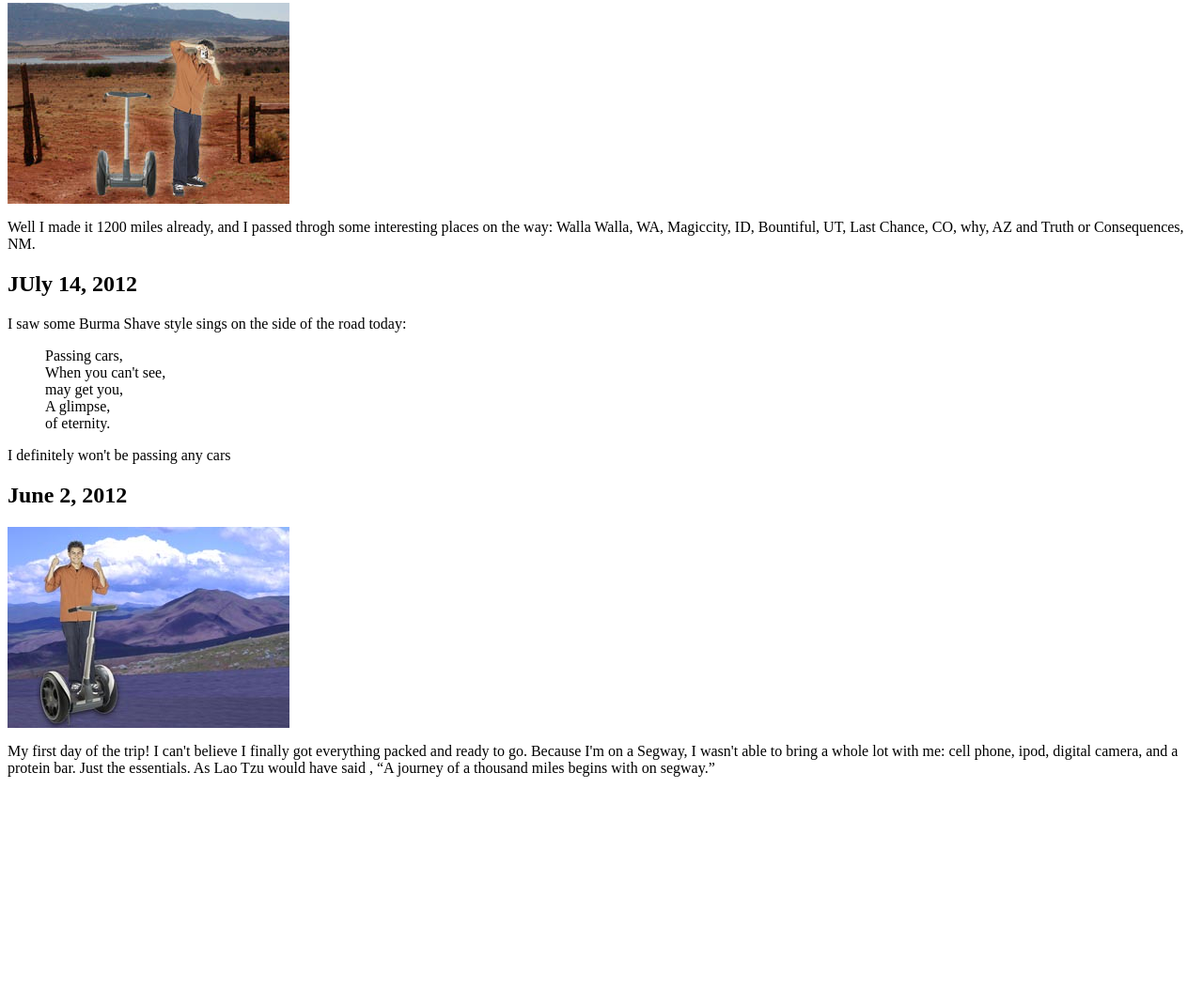
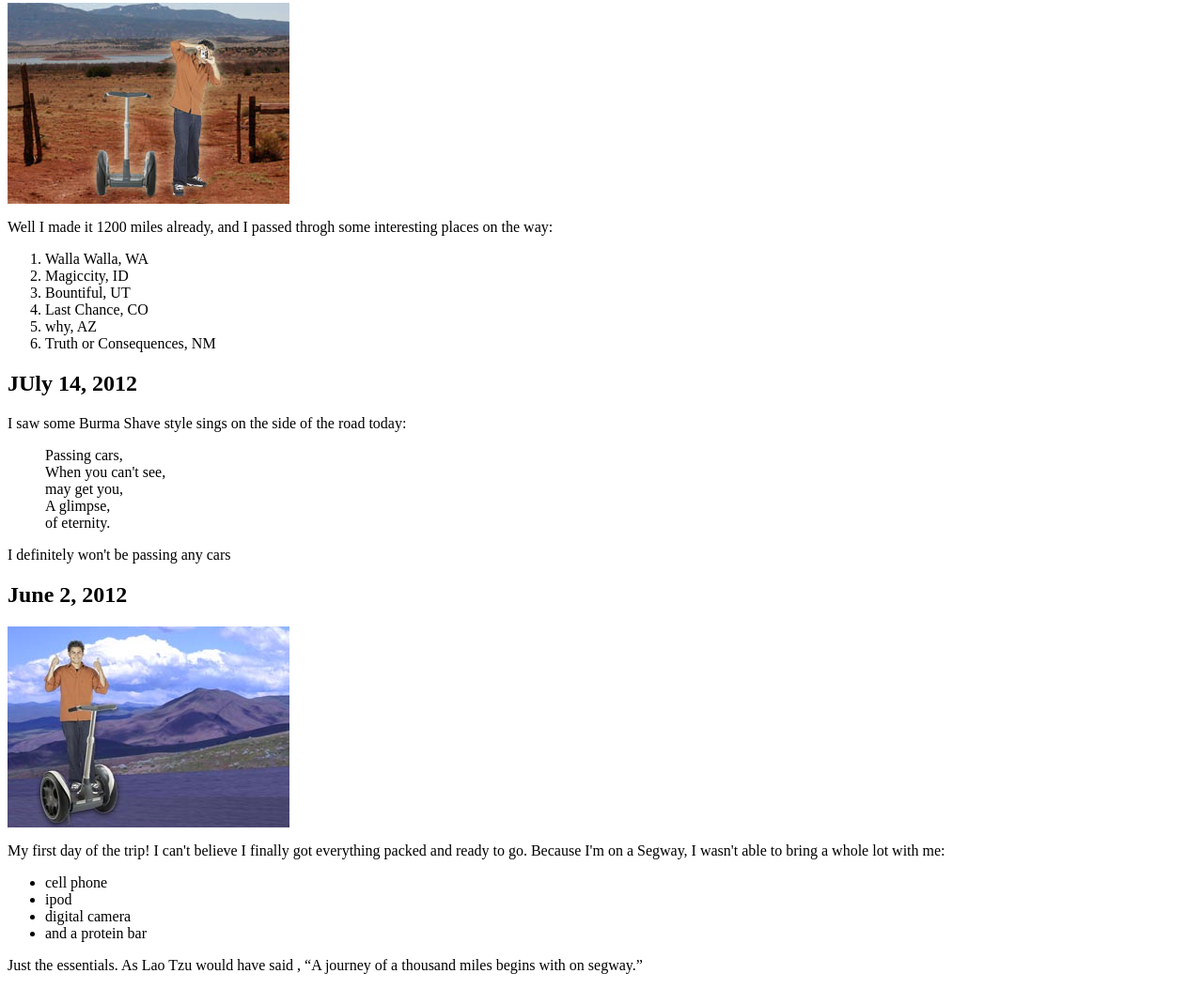
Before and after one commit to pinheiroronald/usando-a-cabeca, a plain HTML site: page cap3_segway/index.html in a window 1280 px wide. Shown: the part 148-1201 px from the top of the page at 94% size. Before the commit the page ends 991 px from the top, so only its background shows below. Drawn offline with Linux system fonts and the light colour scheme.

Commit message:
adicionando listas

```diff
--- a/cap3_segway/index.html
+++ b/cap3_segway/index.html
@@ -11,9 +11,16 @@
       <h2>August 20, 2012</h2>
       <img src="imagens/segway2.jpg">
       <p>
-         Well I made it 1200 miles already, and I passed throgh some interesting places on the way: Walla Walla, WA, Magiccity, ID, Bountiful, UT, Last Chance, CO, why, AZ and Truth or Consequences, NM.
+         Well I made it 1200 miles already, and I passed throgh some interesting places on the way:
      </p>
-
+     <ol>
+      <li>Walla Walla, WA</li>
+      <li>Magiccity, ID</li>
+      <li>Bountiful, UT</li>
+      <li>Last Chance, CO</li>
+      <li>why, AZ</li>
+      <li>Truth or Consequences, NM</li>
+      </ol>
       <h2>JUly 14, 2012</h2>
       <p>
          I saw some Burma Shave style sings on the side of the road today:
@@ -30,7 +37,16 @@
       <h2>June 2, 2012</h2>
       <img src="imagens/segway1.jpg">
       <p>
-         My first day of the trip! I can't believe I finally got everything packed and ready to go. Because I'm on a Segway, I wasn't able to bring a whole lot with me: cell phone, ipod, digital camera, and a protein bar. Just the essentials. As Lao Tzu would have said , <q>A journey of a thousand miles begins with on segway.</q>
+         My first day of the trip! I can't believe I finally got everything packed and ready to go. Because I'm on a Segway, I wasn't able to bring a whole lot with me:
+     </p>
+    <ul>
+     <li>cell phone</li>
+     <li>ipod</li>
+     <li>digital camera</li>
+     <li>and a protein bar</li>
+    </ul>
+     <p>
+Just the essentials. As Lao Tzu would have said , <q>A journey of a thousand miles begins with on segway.</q>
      </p>
   </body>
-</html/
+</html>
```
